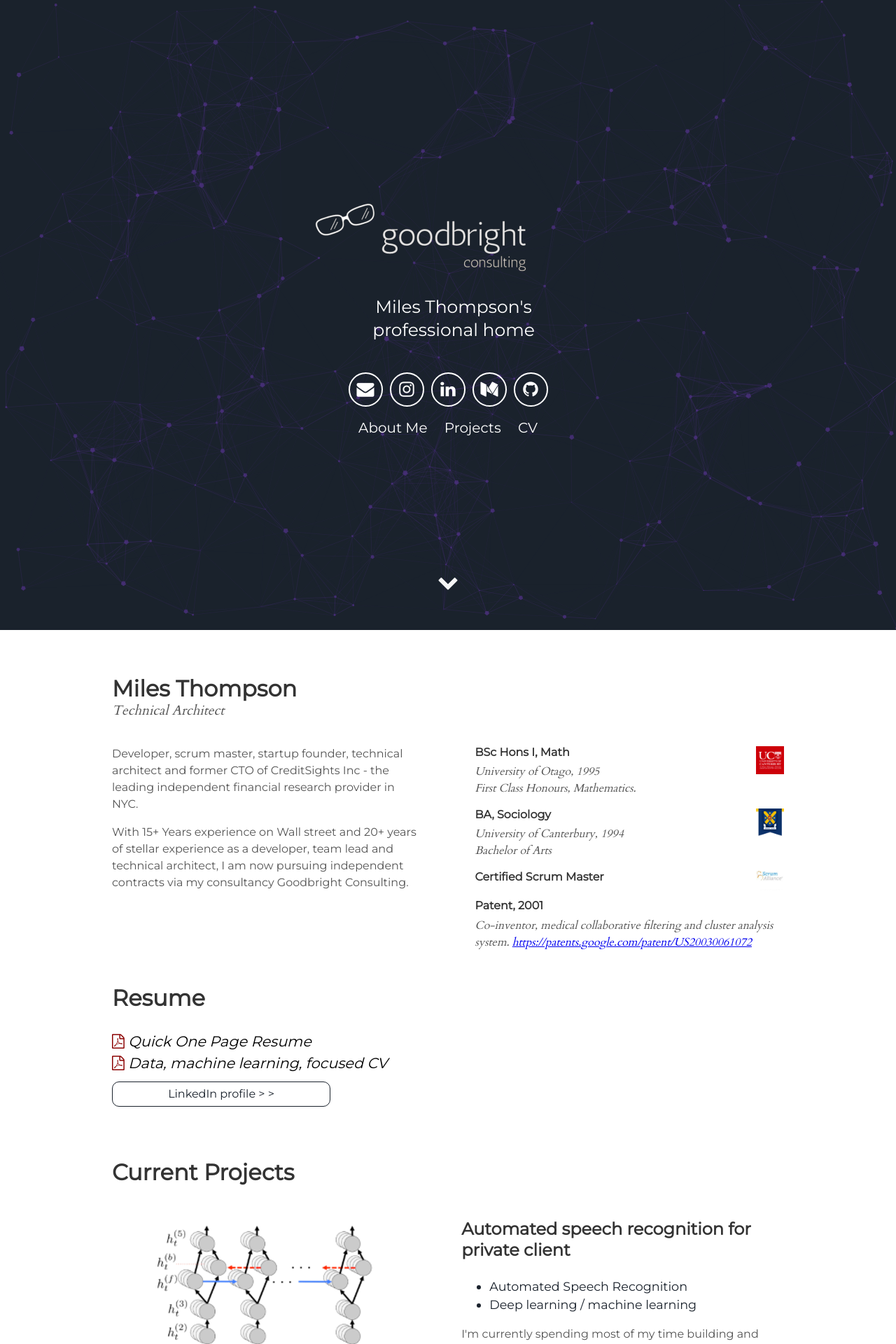
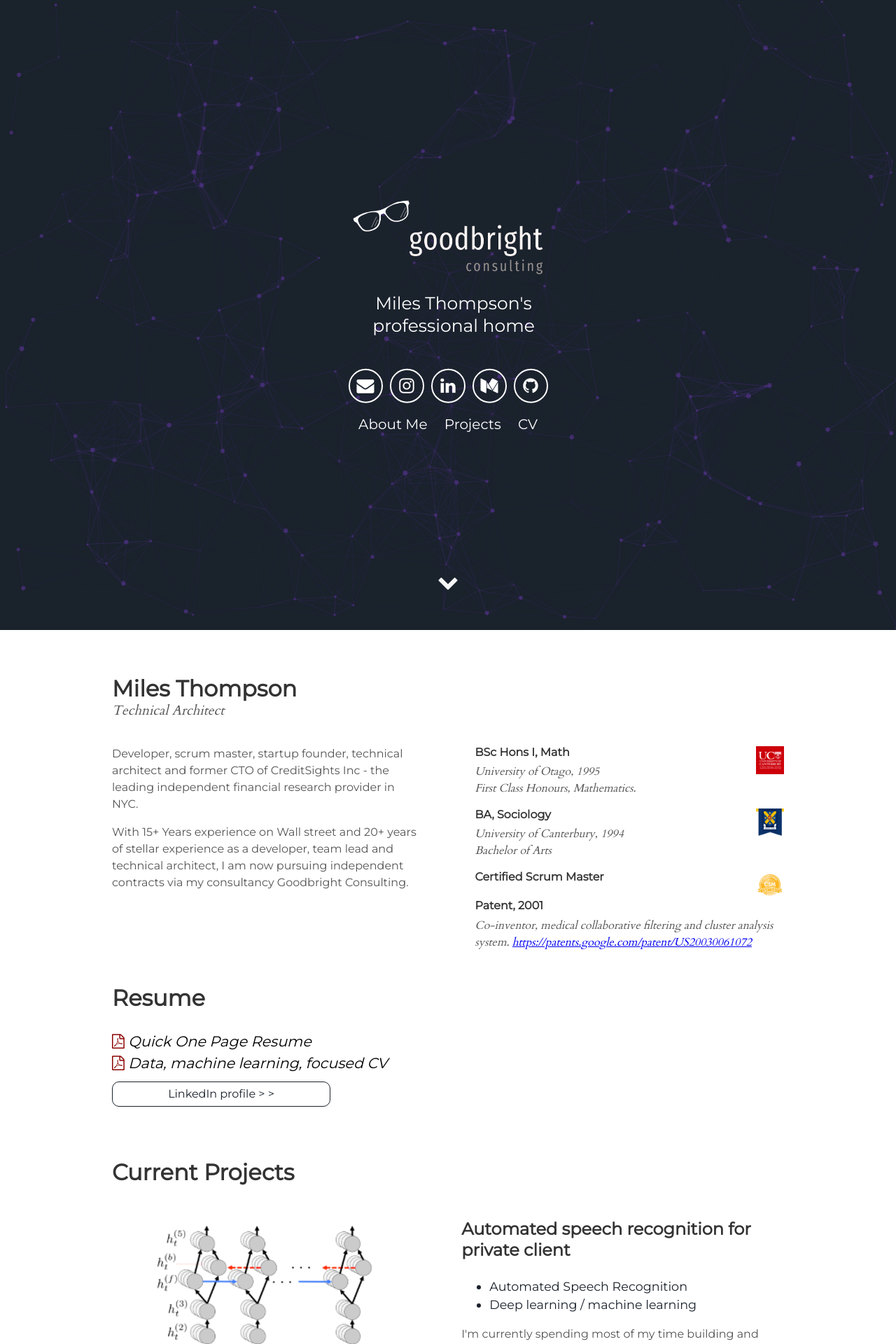
Before and after one commit to utunga/goodbright-nz, a Jekyll site: the page built from index.html, in a window 1280 px wide. Shown: the top 1920 px of the page at 70% size. Built offline with Jekyll 4.4.1, drawn with Linux system fonts in a browser that asks for light colours.

Commit message:
Update to custom logo to match business cards

```diff
--- a/_config.yml
+++ b/_config.yml
@@ -3,7 +3,7 @@ title: Goodbright Consulting
 description: Miles Thompson's professional home
 # baseurl: "/particle" # the subpath of your site, e.g. /blog
 url: "http://goodbright.nz" # the base hostname & protocol for your site e.g. http://willianjusten.com.br
-logo: "/assets/img/goodbright_sm.png"
+logo: "/assets/img/goodbright_logo_sm.png"
 
 # User settings
 site_description: Miles Thompson's professional home
--- a/_includes/header.html
+++ b/_includes/header.html
@@ -1,7 +1,7 @@
 <div id="particles-js">
   <div class="header">
       <h1>
-        <img class="site-logo" src="assets/img/good_bright_inverted.png"  />
+        <img class="site-logo" src="assets/img/goodbright_logo_inverted.png"  />
         <span class="site-description">{{site.site_description}}</span>
       </h1>
       <div class="header-icons">
--- a/src/styles/_about.scss
+++ b/src/styles/_about.scss
@@ -85,7 +85,7 @@
   background-image: url("../img/otago.png");
 }
 .cert_scrum_master {
-  background-image: url("../img/csm.png");
+  background-image: url("../img/certified_scrum_master_seal.png");
 }
 
 /*
```
Also changed, not shown: assets/css/main.css, assets/img/certified_scrum_master_seal.png (added), assets/img/good_bright_inverted.png, assets/img/goodbright_logo.png (added), assets/img/goodbright_logo_inverted.png (added), assets/img/goodbright_logo_sm.png (added), 1 other file.
